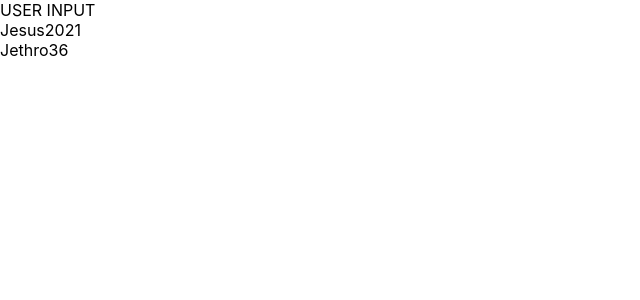
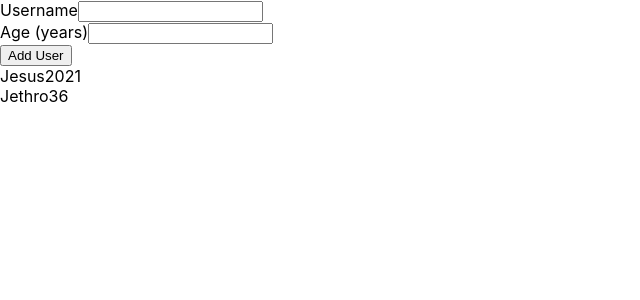
Before and after one commit to jro31/react-add-users, a React (Create React App) app: page / in a window 1280 px wide. Shown: the top 300 px of the page, without its empty margins (0-640 px from the left). Built offline with nearby package versions, Linux system fonts and the light colour scheme.

Commit message:
Add user and append to user list

```diff
--- a/src/App.js
+++ b/src/App.js
@@ -9,9 +9,17 @@ const App = () => {
     { username: 'Jethro', age: 36 }
   ]);
 
+  const addUserHandler = (newUser) => {
+    setUsers((prevUsers) => {
+      const updatedUsers = [...prevUsers];
+      updatedUsers.unshift({ username: newUser.username, age: newUser.age });
+      return updatedUsers;
+    })
+  }
+
   return (
     <div>
-      <UserInput />
+      <UserInput onAddUser={addUserHandler} />
       <UserList users={users} />
     </div>
   );
--- /dev/null
+++ b/src/components/UI/Button.js
@@ -0,0 +1,7 @@
+const Button = (props) => {
+  return (
+    <button type={props.type}>{props.children}</button>
+  )
+}
+
+export default Button;
--- a/src/components/userInput/UserInput.js
+++ b/src/components/userInput/UserInput.js
@@ -1,6 +1,40 @@
-const UserInput = () => {
+import { useState } from 'react';
+
+import Button from '../UI/Button';
+
+const UserInput = (props) => {
+  const [enteredUsername, setEnteredUsername] = useState('');
+  const [enteredAge, setEnteredAge] = useState('');
+
+  const usernameChangeHandler = (event) => {
+    setEnteredUsername(event.target.value);
+  };
+
+  const ageChangeHandler = (event) => {
+    setEnteredAge(event.target.value);
+  };
+
+  const formSubmitHandler = (event) => {
+    event.preventDefault();
+
+    const newUser = { username: enteredUsername, age: enteredAge };
+    props.onAddUser(newUser);
+  }
+
   return (
-    <div>USER INPUT</div>
+    <form onSubmit={formSubmitHandler}>
+      <div>
+        <label>Username</label>
+        <input type='text' value={enteredUsername} onChange={usernameChangeHandler}></input>
+      </div>
+      <div>
+        <label>Age (years)</label>
+        <input type='number' value={enteredAge} onChange={ageChangeHandler}></input>
+      </div>
+      <div>
+        <Button type='submit'>Add User</Button>
+      </div>
+    </form>
   )
 }
 
```
